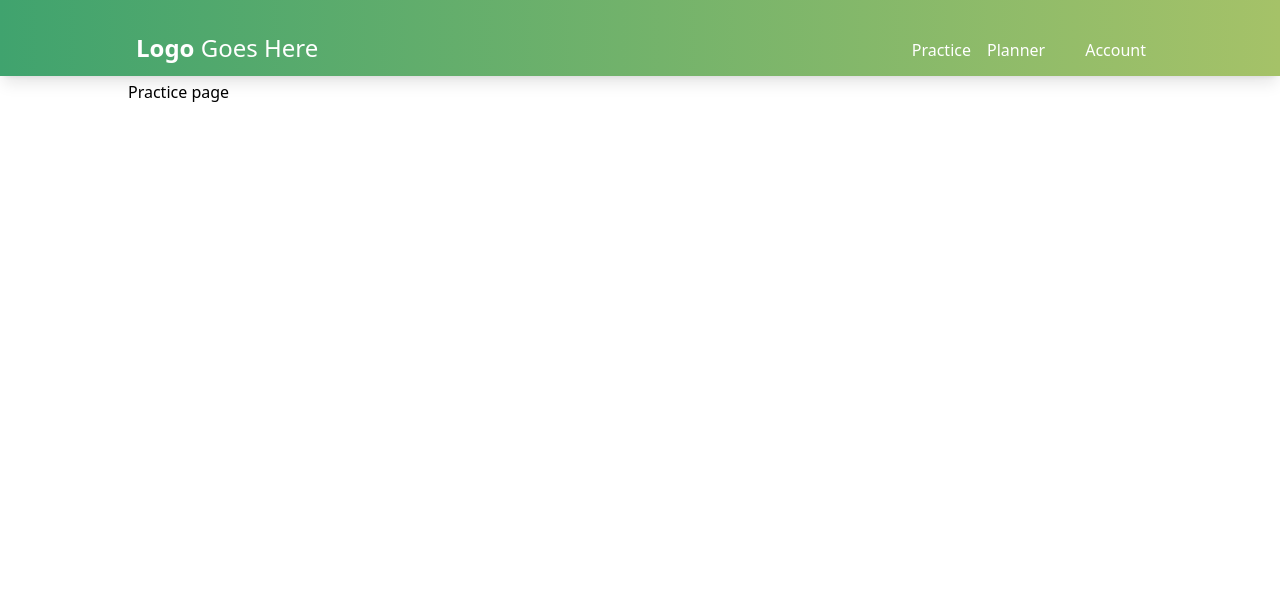
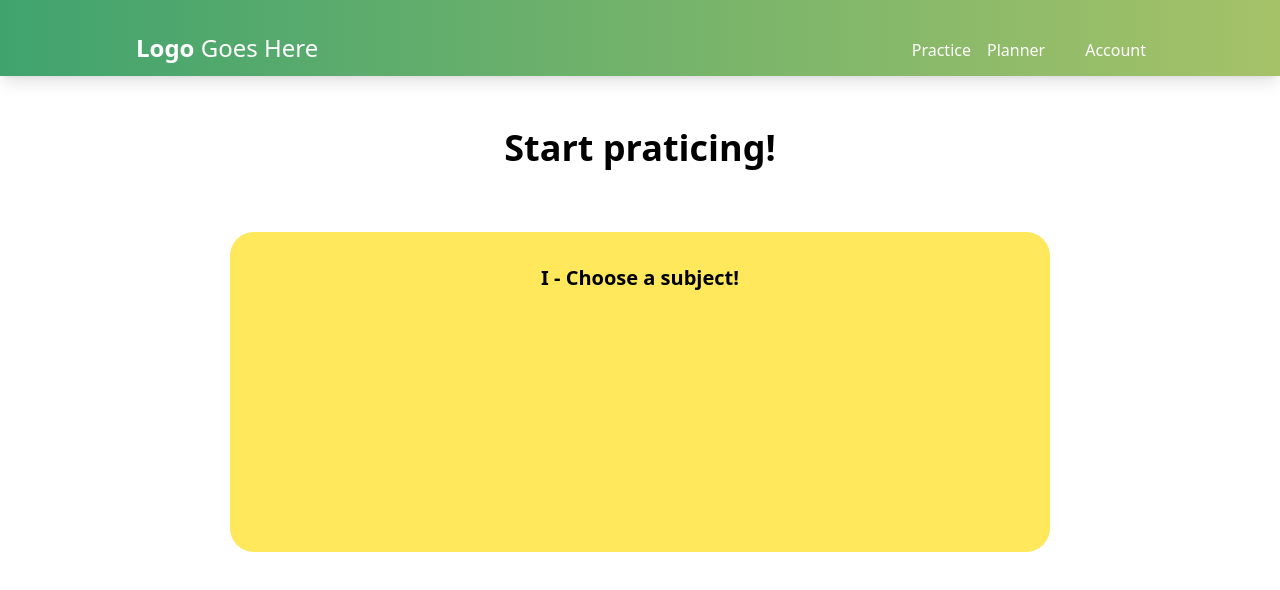
Before and after one commit to ratasorin/unihack, a React (Vite) app in the folder client/: page /practice in a window 1280 px wide. Shown: the top 590 px of the page. Built offline with nearby package versions, Linux system fonts and the light colour scheme; some icons are missing.

Commit message:
Practice card

```diff
--- /dev/null
+++ b/client/src/components/practice-options/FirstStage.jsx
@@ -0,0 +1,9 @@
+const FirstStage = () => {
+  return (
+    <div className="flex flex-col items-center">
+      <h1 className="text-xl font-bold ">I - Choose a subject!</h1>
+    </div>
+  );
+};
+
+export default FirstStage;
--- /dev/null
+++ b/client/src/components/practice-options/SecondStage.jsx
@@ -0,0 +1,5 @@
+const SecondStage = () => {
+  return <h1>Second stage</h1>;
+};
+
+export default SecondStage;
--- /dev/null
+++ b/client/src/components/practice-options/ThirdStage.jsx
@@ -0,0 +1,5 @@
+const ThirdStage = () => {
+  return <h1>Third stage</h1>;
+};
+
+export default ThirdStage;
--- a/client/src/pages/PracticePage.jsx
+++ b/client/src/pages/PracticePage.jsx
@@ -1,12 +1,38 @@
 /**************************
  * IMPORTS
  ***************************/
+import { React, useState } from "react";
+
+// components
+import FirstStage from "../components/practice-options/FirstStage";
+import SecondStage from "../components/practice-options/SecondStage";
+import ThirdStage from "../components/practice-options/ThirdStage";
 
 /**************************
  * CONFIG
  ***************************/
+
 const PracticePage = () => {
-  return <h1>Practice page</h1>;
+  const [stage, setStage] = useState(1);
+
+  let cardText;
+
+  if (stage === 1) {
+    cardText = <FirstStage />;
+  } else if (stage === 2) {
+    cardText = <SecondStage />;
+  } else {
+    cardText = <ThirdStage />;
+  }
+
+  return (
+    <main className="h-main flex flex-wrap flex-col items-center">
+      <h1 className="text-4xl bold mt-12 font-bold">Start praticing!</h1>
+      <div className="h-80 w-4/5 bg-cardColor rounded-3xl mt-16">
+        <div className="m-8">{cardText}</div>
+      </div>
+    </main>
+  );
 };
 
 export default PracticePage;
--- a/client/tailwind.config.cjs
+++ b/client/tailwind.config.cjs
@@ -10,9 +10,15 @@ module.exports = {
         btngreen1: "#88E9AF",
         btngreen2: "#DDD370",
       },
+      backgroundColor: {
+        cardColor: "#FFE85C",
+      },
       backgroundImage: {
         feynmann: "url(./src/assets/Richard-Feynman-featured.jpeg)",
         wave1: "url(./scr/assets/SVG/wave_1.svg)",
+      },
+      height: {
+        main: "44rem",
       },
     },
   },
```
